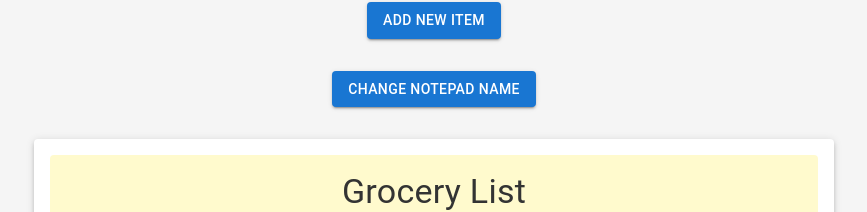
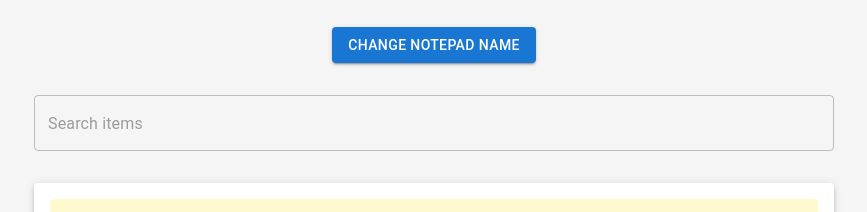
Before and after one commit to MuminaA/Inventory_Tracker, a Next.js app in the folder inventory_management/: page / in a window 1280 px wide. Shown: the part 260-472 px from the top of the page, without its empty margins (206-1073 px from the left). Built offline with nearby package versions, Linux system fonts and the light colour scheme; no server answers; the database is empty.

Commit message:
Added a search or filter functionality to easily find items

```diff
--- a/inventory_management/app/page.js
+++ b/inventory_management/app/page.js
@@ -27,9 +27,10 @@ export default function Home() {
   const [itemName, setItemName] = useState(""); // items name, used to store the items
   const [notepadName, setNotepadName] = useState("Grocery List"); // notepad name
   const [newNotepadName, setNewNotepadName] = useState(""); // new notepad name
+  const [searchTerm, setSearchTerm] = useState(""); // search term
 
   const updateInventory = async () => {
-    // fetch inventory from firebase, "updating from firebase" make async so it wont block code when fetch whitch would cause wesite to freeze
+    // fetch inventory from firebase, "updating from firebase" make async so it wont block code when fetch which would cause website to freeze
     const snapshot = query(collection(firestore, "inventory"));
     const docs = await getDocs(snapshot);
     const inventoryList = [];
@@ -40,7 +41,6 @@ export default function Home() {
       });
     });
     setInventory(inventoryList);
-    // console.log(inventoryList);
   };
 
   const addItem = async (item) => {
@@ -51,8 +51,7 @@ export default function Home() {
       const { quantity } = docSnap.data();
       await setDoc(docRef, { quantity: quantity + 1 }); // if exists then add 1
     } else {
-      // else if dosent set to 1
-      await setDoc(docRef, { quantity: 1 });
+      await setDoc(docRef, { quantity: 1 }); // if doesn't exist, set to 1
     }
 
     await updateInventory(); // update inventory
@@ -65,11 +64,9 @@ export default function Home() {
     if (docSnap.exists()) {
       const { quantity } = docSnap.data();
       if (quantity === 1) {
-        //if = 1 then delete
-        await deleteDoc(docRef);
+        await deleteDoc(docRef); // if quantity is 1, delete
       } else {
-        // else set docRef to quantity to quantity - 1
-        await setDoc(docRef, { quantity: quantity - 1 });
+        await setDoc(docRef, { quantity: quantity - 1 }); // else decrement quantity
       }
     }
 
@@ -90,6 +87,10 @@ export default function Home() {
     setNewNotepadName("");
     handleNameModalClose();
   };
+
+  const filteredInventory = inventory.filter((item) =>
+    item.name.toLowerCase().includes(searchTerm.toLowerCase())
+  );
 
   return (
     <Box
@@ -170,10 +171,7 @@ export default function Home() {
                 setNewNotepadName(e.target.value);
               }}
             />
-            <Button
-              variant="contained"
-              onClick={handleChangeNotepadName}
-            >
+            <Button variant="contained" onClick={handleChangeNotepadName}>
               Change
             </Button>
           </Stack>
@@ -196,6 +194,15 @@ export default function Home() {
         Change Notepad Name
       </Button>
 
+      <TextField
+        variant="outlined"
+        fullWidth
+        placeholder="Search items"
+        value={searchTerm}
+        onChange={(e) => setSearchTerm(e.target.value)}
+        sx={{ mb: 2, width: "80%", maxWidth: 800 }}
+      />
+
       <Paper elevation={3} sx={{ p: 2, width: "80%", maxWidth: 800 }}>
         <Box
           bgcolor="#fffacd"
@@ -209,7 +216,7 @@ export default function Home() {
         </Box>
 
         <Stack spacing={2} sx={{ maxHeight: 400, overflowY: "auto", p: 2 }}>
-          {inventory.map(({ name, quantity }) => (
+          {filteredInventory.map(({ name, quantity }) => (
             <Box
               key={name}
               display="flex"
```
